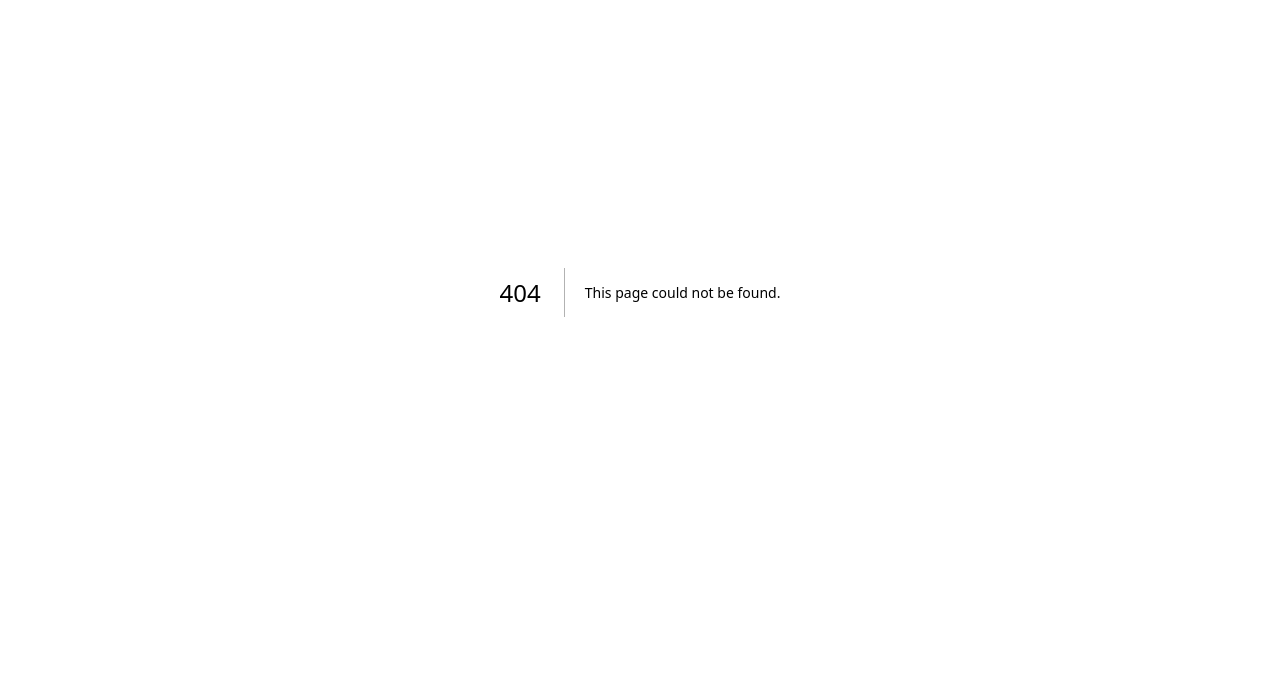
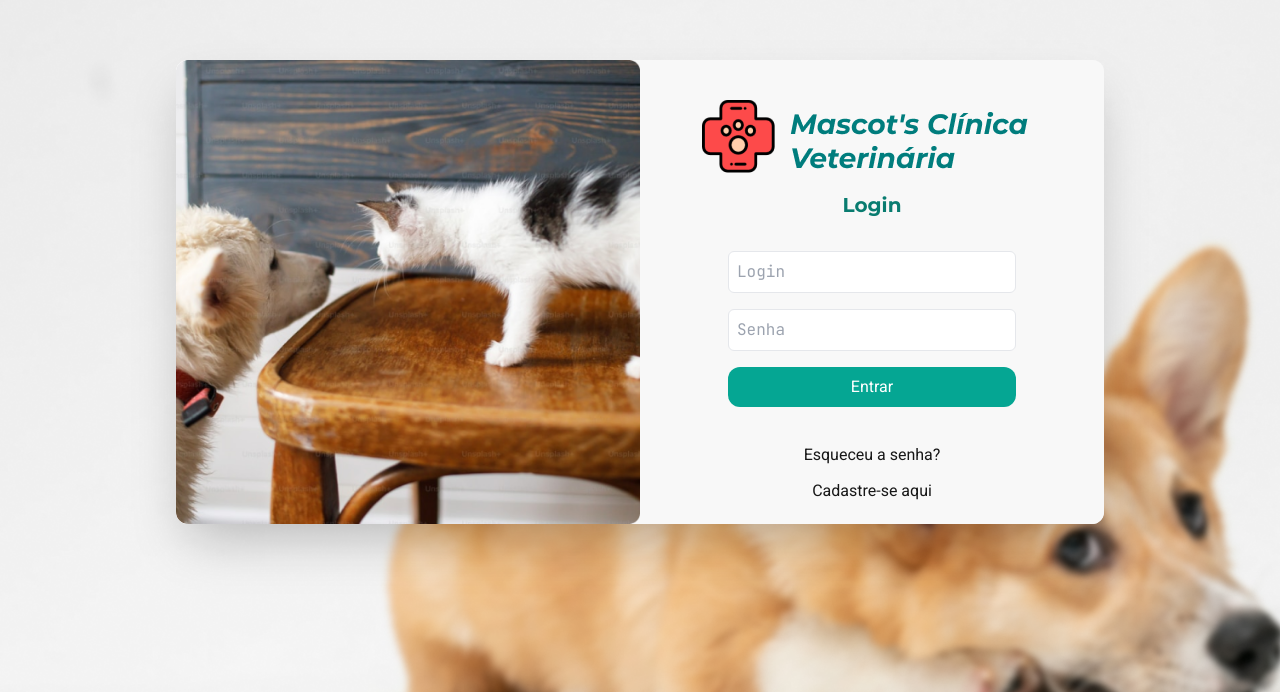
Before and after one commit to softexrecifepe/PI-MASCOTS-TURMA-09-EQUIPE-03, a Next.js app: page / in a window 1280 px wide. Before the commit this address had no page. Shown: the part 108-800 px from the top of the page. Built offline with nearby package versions, Linux system fonts and the light colour scheme.

Commit message:
login como componente da page.tsx

```diff
--- a/src/app/login/page.tsx
+++ b/src/app/login/page.tsx
@@ -6,7 +6,7 @@ import { Sigin } from "./Sigin";
 import { ForgotPassword } from "./ForgotPassword";
 import { Login } from "./Login";
 
-export default function login() {
+export function LoginPage() {
   const [forgotPasswordButtonState, setforgotPasswordButtonState] =
     useState(false);
 
--- /dev/null
+++ b/src/app/page.tsx
@@ -0,0 +1,5 @@
+import { LoginPage } from "./login/page";
+
+export default function firstPage() {
+  return <LoginPage />;
+}
```
